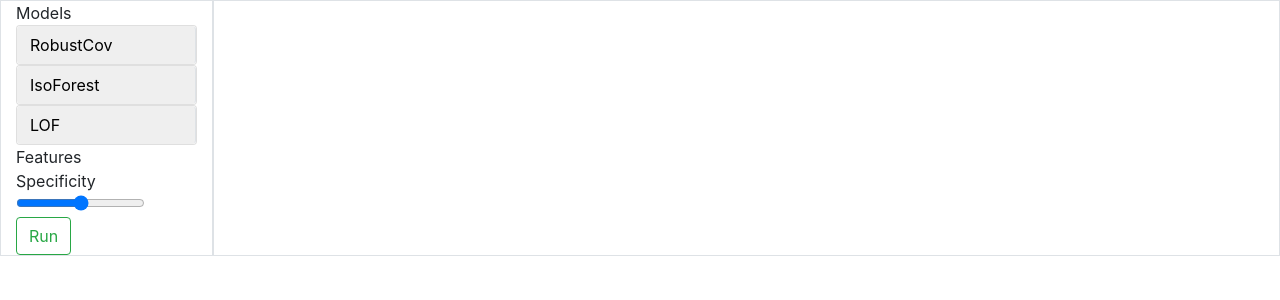
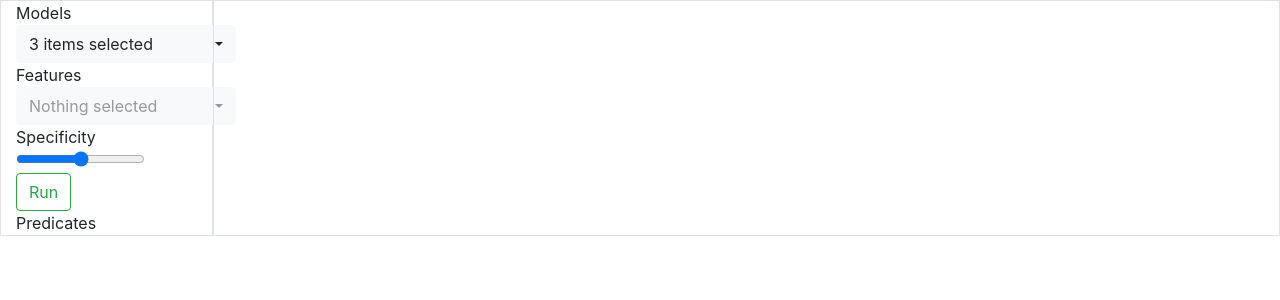
Before and after one commit to bmontambault/pixal_new, a Flask app: template templates/index.html in a window 1280 px wide. Shown: the part 26-326 px from the top of the page. Run offline with Flask 2, Linux system fonts and the light colour scheme; the template is opened without the code that fills it: most values are stand-ins (such as "Sample title", 1, 10 or a date in 2020); some libraries are stand-ins or nearby versions.

Commit message:
toggle predicates

```diff
--- a/static/css/custom.css
+++ b/static/css/custom.css
@@ -1,7 +1,3 @@
-.selected-model {
+.selected-predicate {
   border:1px solid coral
 }
-
-.selected-feature {
-  border:1px solid aqua
-}
--- a/static/js/options.js
+++ b/static/js/options.js
@@ -1,56 +1,31 @@
 class Options {
-    constructor(div_id, group, options, vis) {
+    constructor(div_id, options) {
         this.div_id = div_id
-        this.group = group
         this.div = document.getElementById(this.div_id)
         this.options = options
-        this.vis = vis
-        this.selected = []
-        this.make_options(this.div_id, this.div, this.group, this.options)
+        this.selected = options
+        var select = this.make_select(this.options)
+        this.div.appendChild(select)
     }
 
-    toggle_selected(group, option){
-        var selected_class = "selected-" + group
-        if ($("#" + option).hasClass(selected_class)){
-            $("#" + option).removeClass(selected_class)
-            this.selected.splice(this.selected.indexOf(option), 1)
-        } else {
-            $("#" + option).addClass(selected_class)
-            this.selected.push(option)
-        }
+    make_select(options){
+        var select = document.createElement("select")
+        select.className = "selectpicker filter-select"
+        var multiple = document.createAttribute("multiple")
+        select.setAttributeNode(multiple)
+        select.setAttribute("data-actions-box", "true");
+        select.setAttribute("data-selected-text-format", "count > 1")
+
+        options.forEach(function(d) {
+            var option = document.createElement("option")
+            option.innerHTML = d
+            option.selected = true
+            select.appendChild(option)
+        })
+
+        select.onchange = function(){
+            this.selected = $(select).val()
+        }.bind(this)
+        return select
     }
-
-    make_options(div_id, div, group, options){
-        options.forEach(function(option){
-            var card = this.make_card(div_id, group, option)
-            div.appendChild(card)
-        }.bind(this))
-    }
-
-    make_card(div_id, group, option){
-        var card = document.createElement('div')
-        card.className = 'card'
-        var card_header = document.createElement('div')
-        card_header.id = option + "-header"
-        card_header.className = "card-header"
-        card.appendChild(card_header)
-
-        var button_group = document.createElement('div')
-        button_group.id = option + "-group"
-        button_group.className = "btn-group"
-
-        var select_button = document.createElement('button')
-        select_button.id = option
-        select_button.innerHTML = option
-        select_button.style.textAlign = "left"
-        select_button.className = "btn btn-block feature-button " + this.div_id
-        select_button.className += " border-right"
-        select_button.onclick = function (d) { this.toggle_selected(group, option) }.bind(this)
-
-        card.appendChild(button_group)
-        button_group.appendChild(select_button)
-        card_header.className = div_id
-        return card
-    }
-
 }
--- /dev/null
+++ b/static/js/predicate_select.js
@@ -0,0 +1,61 @@
+class PredicateSelect {
+    constructor(div_id, options, vis) {
+        this.div_id = div_id
+        this.div = document.getElementById(this.div_id)
+        this.options = options
+        this.vis = vis
+        this.selected = null
+        this.make_options(this.div_id, this.div, this.options)
+    }
+
+    toggle_selected(option){
+        var selected_class = "selected-predicate"
+        if ($("#" + option).hasClass(selected_class)){
+            $("#" + option).removeClass(selected_class)
+            this.selected = null
+        } else {
+            $("." + selected_class).removeClass(selected_class)
+            $("#" + option).addClass(selected_class)
+            this.selected = option
+        }
+        if (this.selected != null){
+            $(".predicate-group").hide()
+            $("#predicate-group-" + this.selected).show()
+
+        }
+    }
+
+    make_options(div_id, div, options){
+        options.forEach(function(option){
+            var card = this.make_card(div_id, option)
+            div.appendChild(card)
+        }.bind(this))
+    }
+
+    make_card(div_id, option){
+        var card = document.createElement('div')
+        card.className = 'card'
+        var card_header = document.createElement('div')
+        card_header.id = option + "-header"
+        card_header.className = "card-header"
+        card.appendChild(card_header)
+
+        var button_group = document.createElement('div')
+        button_group.id = option + "-group"
+        button_group.className = "btn-group"
+
+        var select_button = document.createElement('button')
+        select_button.id = option
+        select_button.innerHTML = option
+        select_button.style.textAlign = "left"
+        select_button.className = "btn btn-block feature-button " + this.div_id
+        select_button.className += " border-right"
+        select_button.onclick = function (d) { this.toggle_selected(option) }.bind(this)
+
+        card.appendChild(button_group)
+        button_group.appendChild(select_button)
+        card_header.className = div_id
+        return card
+    }
+
+}
--- a/static/js/vis.js
+++ b/static/js/vis.js
@@ -1,7 +1,7 @@
 class Vis {
     constructor(models, features, feature_types, max_small_multiples) {
-        this.models = new Options("models", "model", models, this)
-        this.features = new Options("features", "feature", features, this)
+        this.models = new Options("models", models)
+        this.features = new Options("features", features)
         this.feature_types = feature_types
         this.max_small_multiples = max_small_multiples
         $("#run-button").click(function(){this.run()}.bind(this))
@@ -25,20 +25,16 @@
         });
     }
 
-    run(){
-        var models = this.models.selected
-        var features = this.features.selected
-        var specificity = $("#slider-range"). val()
-
+    plot_predicates(predicates){
         var width = (this.content_width-8) / this.max_small_multiples
         var height = width * .75
         var plots = document.getElementById("small-multiples")
 
-        this.get_predicates(models, features, specificity).then(function(predicates){
         for (var predicate_num in predicates){
             var predicate_group = document.createElement('div')
             predicate_group.id = "predicate-group-" + predicate_num
-                predicate_group.className = "row border"
+            predicate_group.className = "predicate-group row border"
+            predicate_group.style.display = 'none'
             var predicate_plots = predicates[predicate_num]
             predicate_plots.forEach(function(predicate_plot){
                 var feature_type = feature_types[predicate_plot.x]
@@ -51,39 +47,21 @@
             }.bind(this))
             plots.appendChild(predicate_group)
         }
+    }
+
+    make_predicates(predicates){
+        var options = Object.keys(predicates)
+        var predicate_select = new PredicateSelect("predicates", options, this)
+    }
+
+    run(){
+        var models = this.models.selected
+        var features = this.features.selected
+        var specificity = $("#slider-range").val()
+
+        this.get_predicates(models, features, specificity).then(function(predicates){
+            this.plot_predicates(predicates)
+            this.make_predicates(predicates)
         }.bind(this))
     }
-//            predicates.forEach(function(predicate){
-//                var feature_type = feature_types[predicate.x]
-//                if (feature_type == 'continuous'){
-//                    var plot = new ContinuousSM(width, height, predicate.data, predicate.x, predicate.y, this)
-//                } else if (feature_type == 'discrete'){
-//                    var plot = new ContinuousSM(width, height, predicate.data, predicate.x, predicate.y, this)
-//                }
-//                plots.appendChild(plot.plot_container)
-//            }.bind(this))
-//        }.bind(this))
-//    }
-
-//    plot_predicate(predicate, y_field, max_small_multiples){
-//        var width = (this.content_width-8) / max_small_multiples
-//        var height = this.plot_width * .75
-//        var plots = document.getElementById("#small-multiples")
-//
-//        var filtered_data = null
-//        for (var x_field in predicate){
-//            for (var filter in predicate){
-//                if (filter != feature){
-//                    if (filtered_data != null){
-//                        filtered_data = this.data.filter(d => predicate[filter].contains(d[filter]));
-//                    } else {
-//                        filtered_data = filtered_data.filter(d => predicate[filter].contains(d[filter]));
-//                    }
-//                }
-//            }
-//            var plot = new ContinuousSM(width, height, filtered_data, x_field, y_field, this)
-//            plots.appendChild(plot)
-//        }
-//    }
-
 }
--- a/templates/index.html
+++ b/templates/index.html
@@ -32,6 +32,7 @@
                 <div id="run">
                     <button id="run-button" type="button" class="btn btn-outline-success">Run</button>
                 </div>
+                <div id="predicates">Predicates</div>
             </div>
             <div id="content" class="col-10 border">
                 <div id="scatter"></div>
@@ -53,6 +54,7 @@
     <script src="https://cdn.jsdelivr.net/npm/bootstrap-select@1.13.14/dist/js/bootstrap-select.min.js"></script>
     <script src="../static/js/options.js"></script>
     <script src="../static/js/small_multiples.js"></script>
+    <script src="../static/js/predicate_select.js"></script>
     <script src="../static/js/vis.js"></script>
     <script>
 
```
Lines whose indentation alone changed are shown as unchanged.
